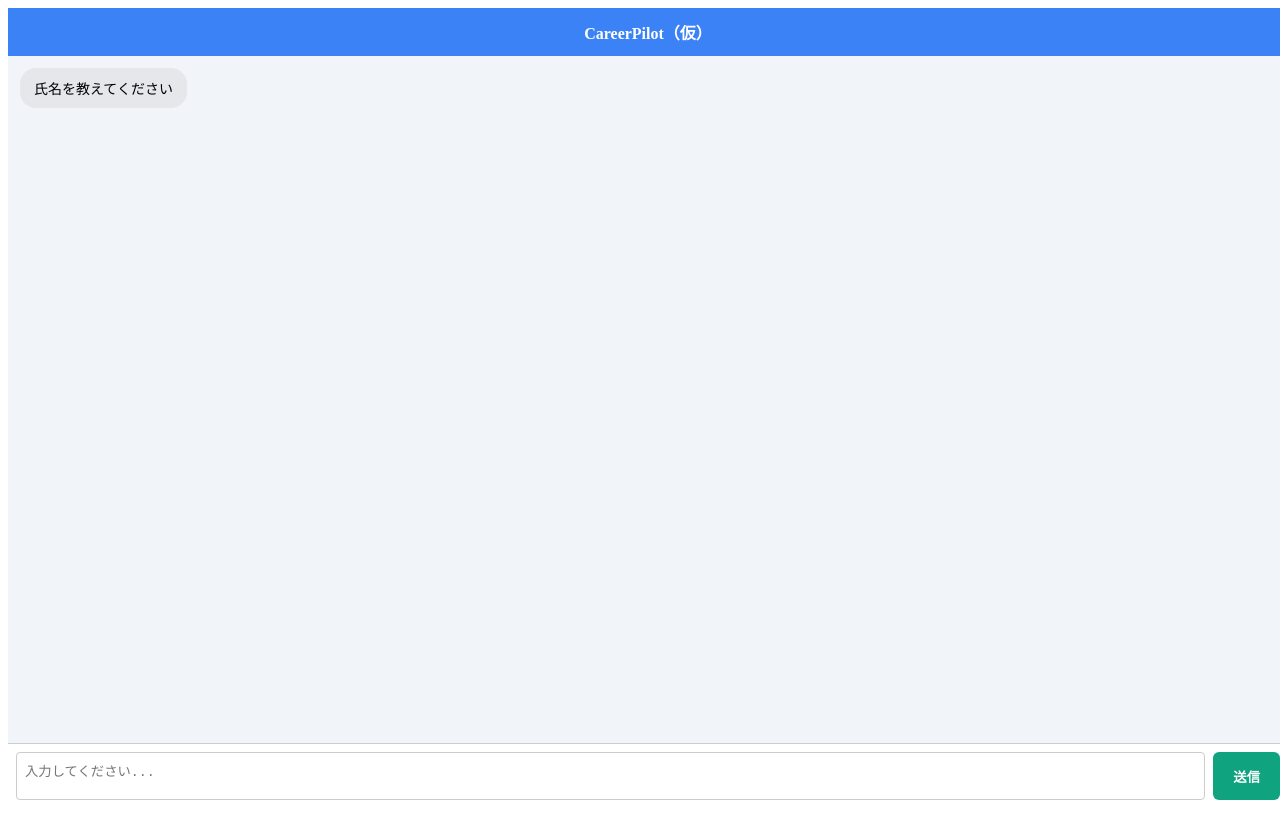
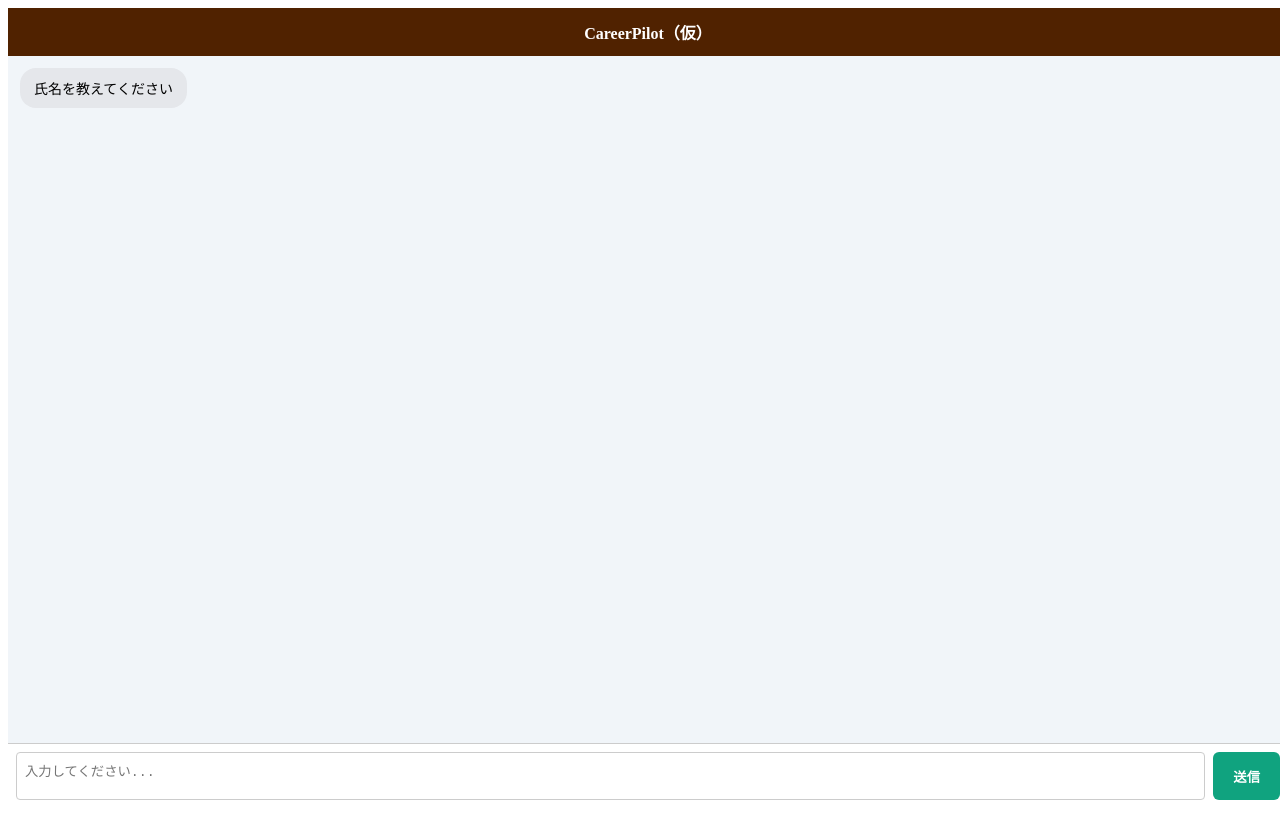
Before and after one commit to yugofuruhashi-bit/careerpilot-poc, a Next.js app: page / in a window 1280 px wide. Built offline with nearby package versions, Linux system fonts and the light colour scheme.

Commit message:
Update colors.js

```diff
--- a/data/colors.js
+++ b/data/colors.js
@@ -1,6 +1,6 @@
 // data/colors.js
 export const colors = {
-  primary: "#3B82F6",       // 水色（ユーザー吹き出し・ボタン）
+  primary: "#502200",       // 水色（ユーザー吹き出し・ボタン）
   primaryDark: "#2563EB",   // 濃い水色（ホバー用）
   primaryLight: "#dbeafe",  // 選択中の水色
   secondary: "#E5E7EB",     // Bot吹き出し（薄いグレー）
```
